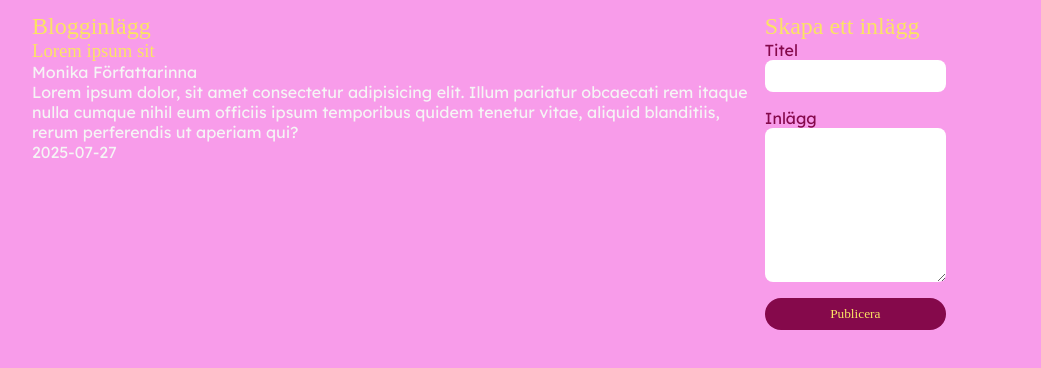
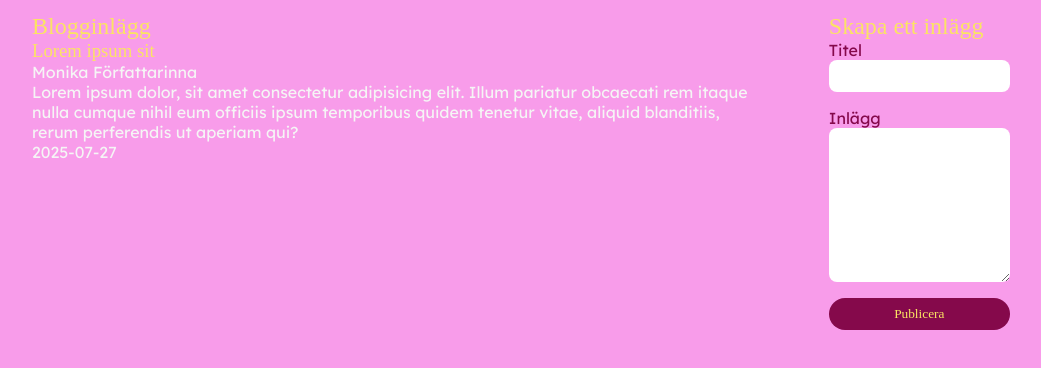
Before and after one commit to malindesire/exercise-ts-blog-post-manager, a website built with Vite: page bloggporten/index.html in a window 1280 px wide. Shown: the part 56-424 px from the top of the page, without its empty margins (96-1137 px from the left). Built offline with nearby package versions, Linux system fonts and the light colour scheme; a web font is replaced by a local one.

Commit message:
Increase gap in main

```diff
--- a/bloggporten/src/styles/global/variables.css
+++ b/bloggporten/src/styles/global/variables.css
@@ -13,5 +13,6 @@
 	--font-text: 'Lexend', sans-serif;
 
 	--gap: 1rem;
+	--extra-gap: 5rem;
 	--page-margin: 1rem;
 }
--- a/bloggporten/src/styles/homepage.css
+++ b/bloggporten/src/styles/homepage.css
@@ -9,7 +9,7 @@
 	max-width: 70rem;
 	margin-left: auto;
 	margin-right: auto;
-	gap: var(--gap);
+	gap: var(--extra-gap);
 }
 
 .post-section {
```
